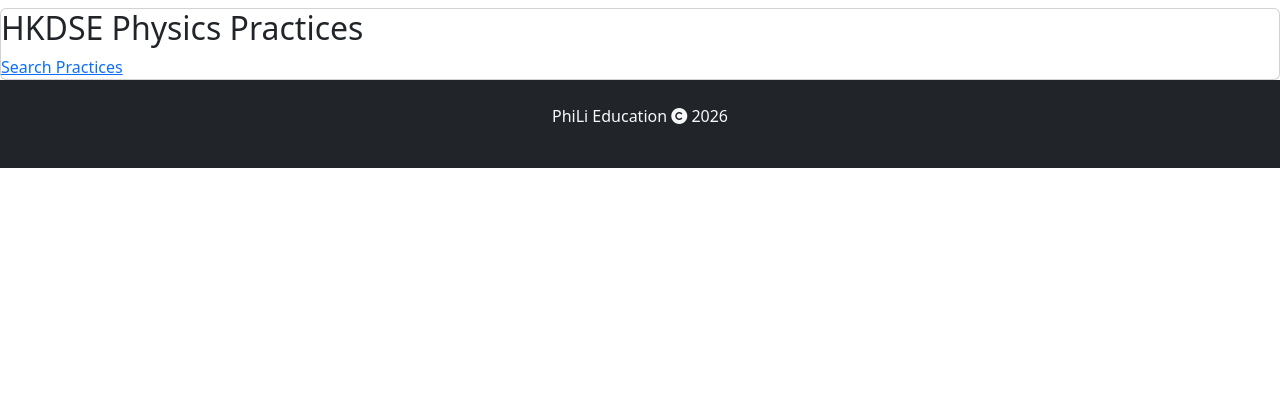
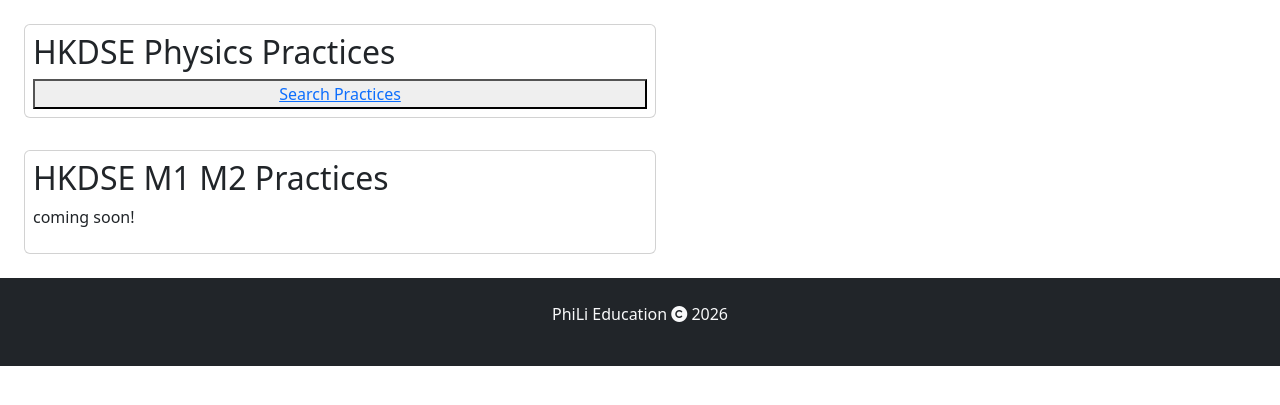
Before and after one commit to phili-ed/phili-ed, a Flask app: page / in a window 1280 px wide. Shown: the part 58-463 px from the top of the page. Run offline with Flask 3, Linux system fonts and the light colour scheme; some libraries are stand-ins or nearby versions; some web fonts are replaced.

Commit message:
index page look

```diff
--- a/templates/index.html
+++ b/templates/index.html
@@ -3,9 +3,16 @@
 {% block title %} Home {% endblock %}
 
     {% block content %}
-    <div class="card">
-        <h2>HKDSE Physics Practices</h2>
-        <a href="/search">Search Practices</a>
+
+    <div class="row m-2">
+        <div class="card col-12 col-md-6 m-3 p-2">
+            <h2>HKDSE Physics Practices</h2>
+            <button class="primary"><a href="/search">Search Practices</a></button>
+        </div>
+        <div class="card col-12 col-md-6 m-3 p-2">
+            <h2>HKDSE M1 M2 Practices</h2>
+            <p>coming soon!</p>
+        </div>
     </div>
 
     {% endblock %}
```
